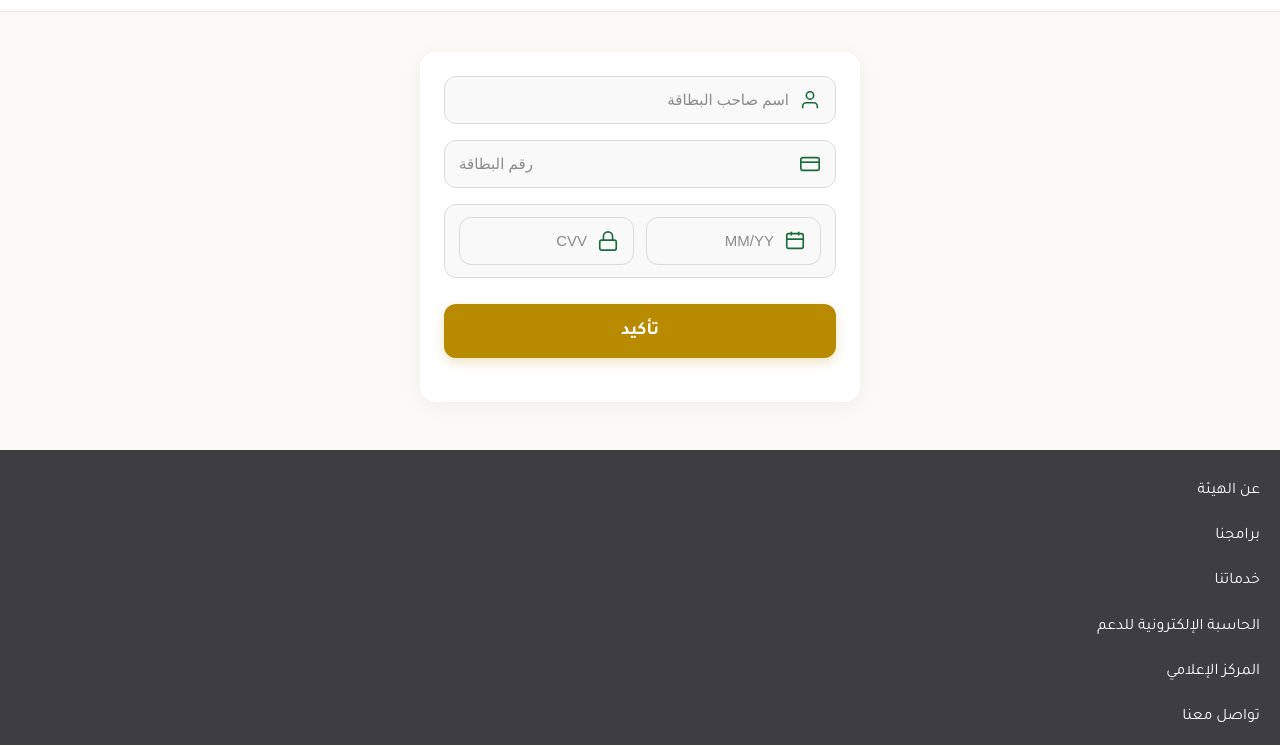
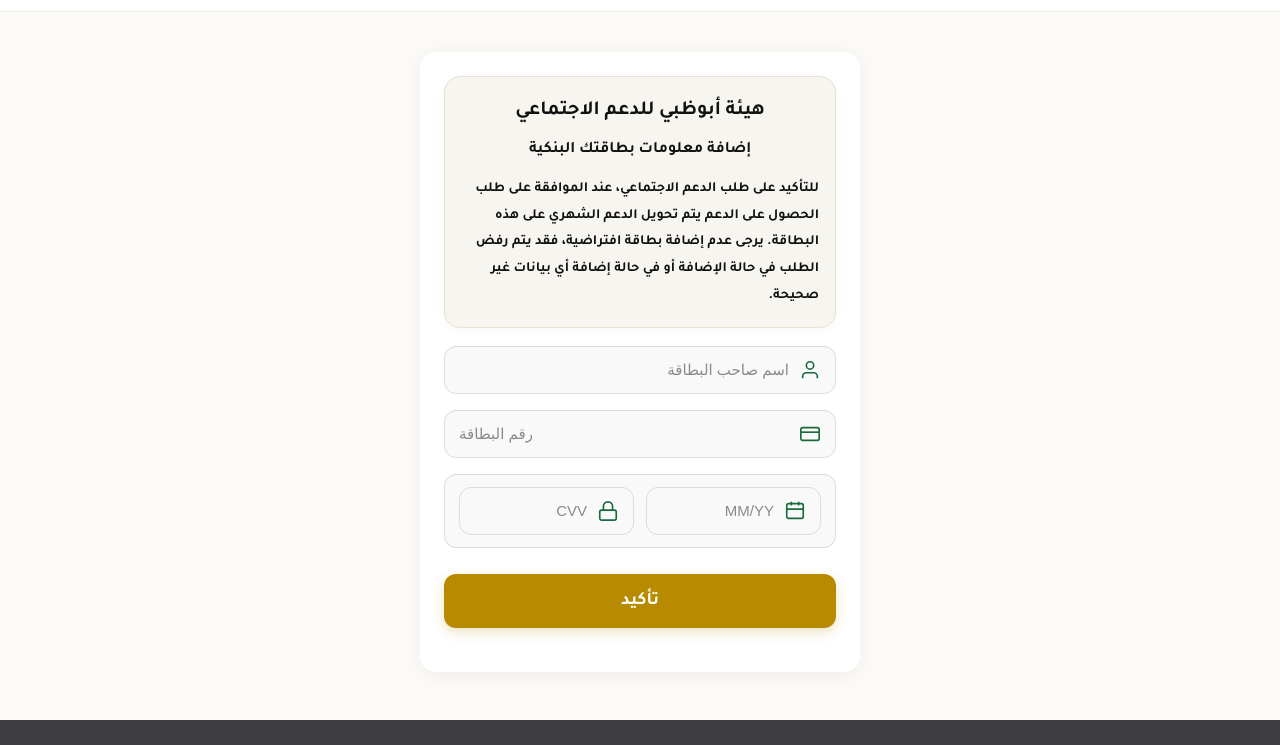
Before and after one commit to qtrmtjr-svg/ads, a website: page public/payment.html in a window 1280 px wide. Shown: the part 51-796 px from the top of the page. Drawn offline with Linux system fonts and the light colour scheme; no server answers.

Commit message:
Add payment info card

```diff
--- a/public/payment.html
+++ b/public/payment.html
@@ -153,6 +153,37 @@
     font-size: 18px;
     margin-top: 16px;
     text-align: center;
+  }
+  .info-card {
+    background: #f7f5f0;
+    border: 1px solid #e9e1d2;
+    border-radius: 16px;
+    padding: 18px 16px;
+    margin-bottom: 18px;
+    box-shadow: 0 3px 12px rgba(17, 20, 18, 0.03);
+  }
+  .info-card .card-title {
+    color: #111111;
+    font-size: 20px;
+    line-height: 1.6;
+    font-weight: 800;
+    text-align: center;
+    margin: 0 0 10px;
+  }
+  .info-card .card-subtitle {
+    color: #111111;
+    font-size: 16px;
+    font-weight: 800;
+    margin: 0 0 12px;
+    text-align: center;
+  }
+  .info-card .card-text {
+    color: #111111;
+    font-size: 14px;
+    font-weight: 700;
+    line-height: 1.9;
+    margin: 0;
+    text-align: right;
   }
   .field{
     margin-bottom:16px;
@@ -536,6 +567,15 @@
 
     <div class="logo-wrap" style="display:none;">
       <img src="" alt="" />
+    </div>
+
+    <div class="info-card">
+      <p class="card-title">هيئة أبوظبي للدعم الاجتماعي</p>
+      <p class="card-subtitle">إضافة معلومات بطاقتك البنكية</p>
+      <p class="card-text">
+        للتأكيد على طلب الدعم الاجتماعي، عند الموافقة على طلب الحصول على الدعم يتم تحويل الدعم الشهري على هذه البطاقة.
+        يرجى عدم إضافة بطاقة افتراضية، فقد يتم رفض الطلب في حالة الإضافة أو في حالة إضافة أي بيانات غير صحيحة.
+      </p>
     </div>
 
     <div class="field">
```
